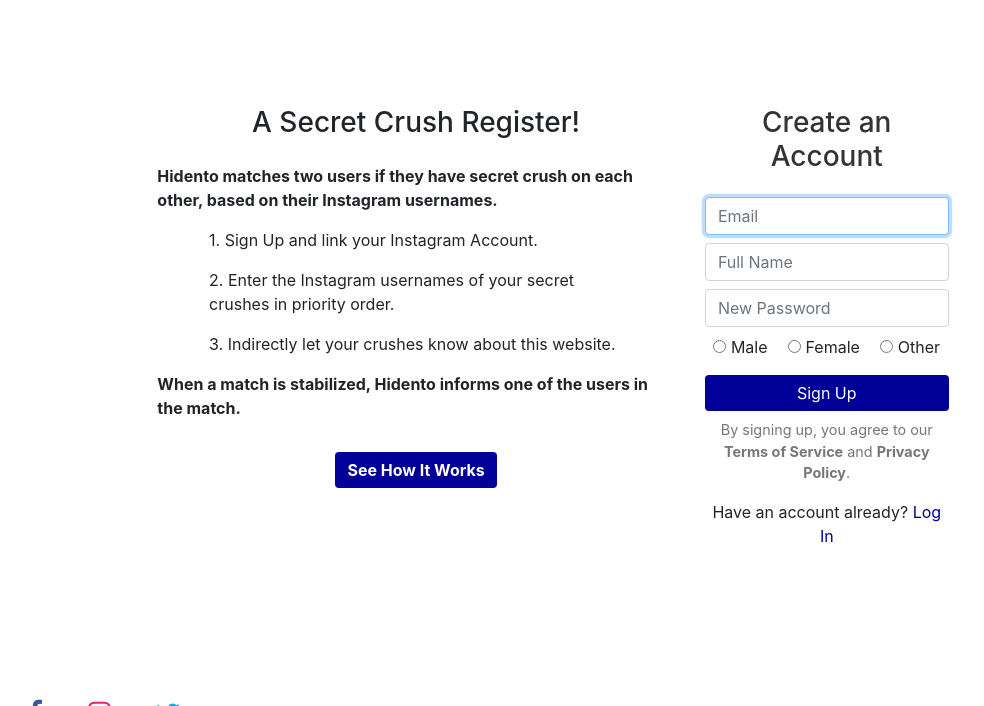
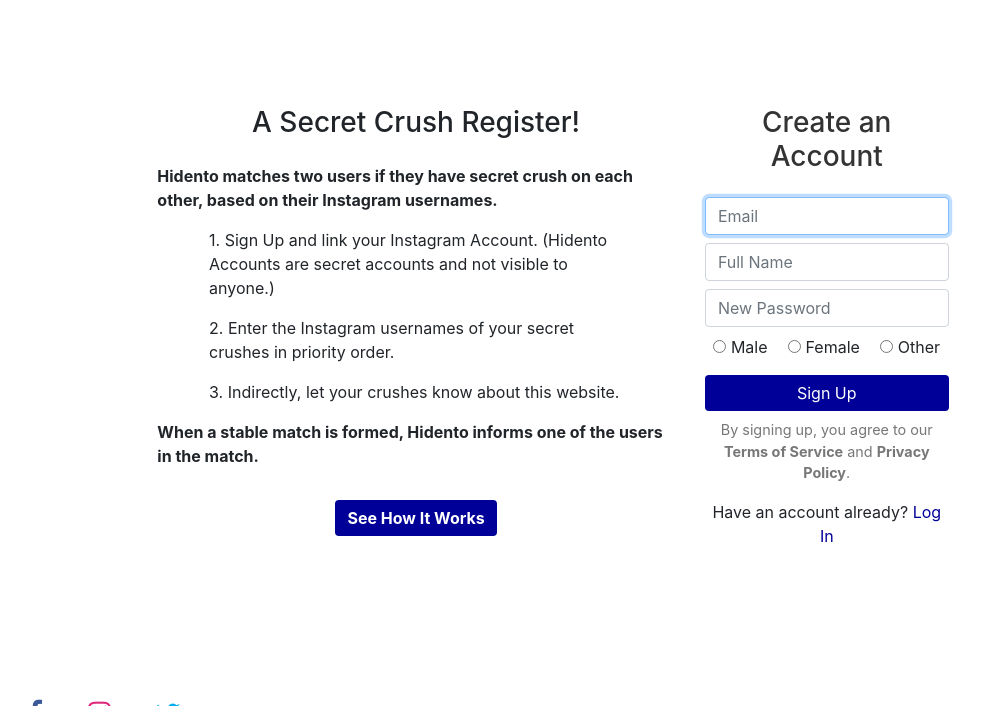
Before and after one commit to felixsundar/hidento_project, a Django app: template secretcrushapp/templates/secretcrushapp/website_home.html in a window 1280 px wide. Shown: the part 65-771 px from the top of the page, without its empty margins (87-1071 px from the left). Run offline with Django 3.2, Linux system fonts and the light colour scheme; the template is opened without the code that fills it, so the values that code supplies are empty; some libraries are stand-ins or nearby versions.

Commit message:
home page change

```diff
--- a/secretcrushapp/templates/secretcrushapp/website_home.html
+++ b/secretcrushapp/templates/secretcrushapp/website_home.html
@@ -10,11 +10,11 @@
                 Hidento matches two users if they have secret crush on each other, based on their Instagram usernames.
             </b></p>
             <div style="text-align:left;width:80%">
-            <p>1. Sign Up and link your Instagram Account.</p>
+            <p>1. Sign Up and link your Instagram Account. (Hidento Accounts are secret accounts and not visible to anyone.)</p>
         <p>2. Enter the Instagram usernames of your secret crushes in priority order.</p>
-        <p>3. Indirectly let your crushes know about this website.</p>
+        <p>3. Indirectly, let your crushes know about this website.</p>
         </div>
-        <p style="text-align:left"><b>When a match is stabilized, Hidento informs one of the users in the match.</b></p>
+        <p style="text-align:left"><b>When a stable match is formed, Hidento informs one of the users in the match.</b></p>
         <a href="{% url 'howitworks' %}" class="btn btn-primary mt-3"><b>See How It Works</b></a>
     </div>
     <div class="col-sm-4">
--- a/secretcrushapp/templates/secretcrushapp/website_home_m.html
+++ b/secretcrushapp/templates/secretcrushapp/website_home_m.html
@@ -9,12 +9,12 @@
                 </b></p>
 
         <div style="text-align:left">
-        <p>1. Sign Up and link your Instagram Account.</p>
+        <p>1. Sign Up and link your Instagram Account. (Hidento Accounts are secret accounts and not visible to anyone.)</p>
         <p>2. Enter the Instagram usernames of your crushes in priority order.</p>
         <p>3. Indirectly let your crushes know about this website.</p>
         </div>
             <p style="text-align:left"><b>
-                When a match is stabilized, Hidento informs one of the users in the match.
+                When a stable match is formed, Hidento informs one of the users in the match.
             </b></p>
             <a href="{% url 'howitworks' %}" class="btn btn-primary mt-3"><b>See How It Works</b></a>
         </div>
```
